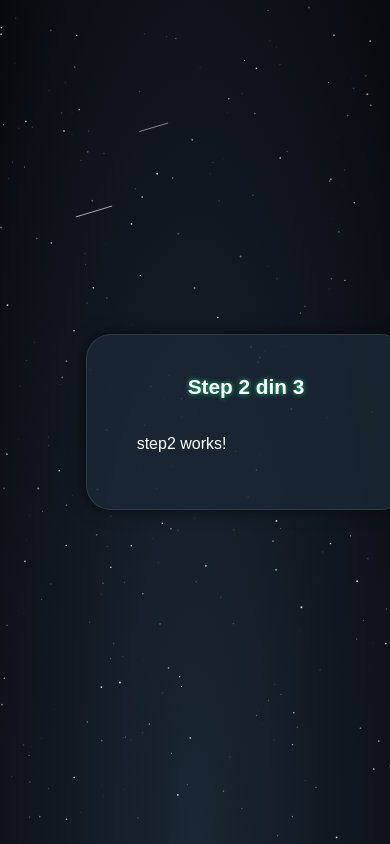
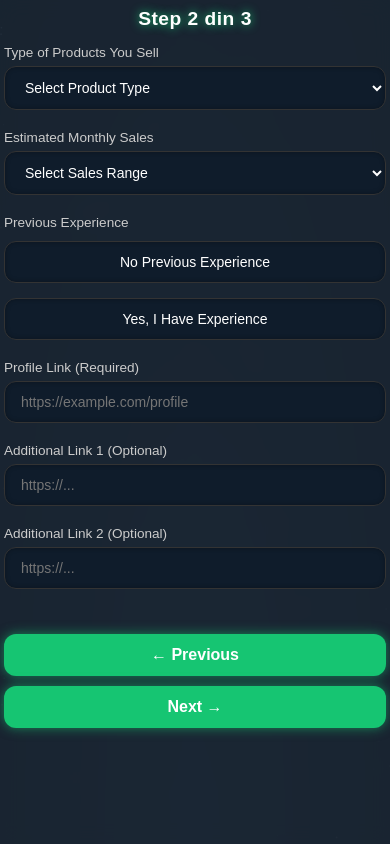
Before and after one commit to c-madalin/auth_dev_page, an Angular app in the folder seller2/: page / in a window 390 px wide. Both pictures are taken after a click on the button "Next →". Built offline with nearby package versions, Linux system fonts and the light colour scheme.

Commit message:
chiar merge

```diff
--- a/seller2/src/app/components/seller-form/seller-form.component.css
+++ b/seller2/src/app/components/seller-form/seller-form.component.css
@@ -1,70 +1,103 @@
+/* seller-form.component.css */
 .login-box {
-  background: rgba(27, 39, 53, 0.85);
+  background: rgba(27, 39, 53, 0.9);
   border-radius: 25px;
   border: 1px solid rgba(255, 255, 255, 0.1);
-  width: 850px;
-  height: 850px;
-  padding: 40px 50px;
+  width: 800px;
+  height: 800px;
+  padding: 30px 40px;
   display: flex;
   flex-direction: column;
   align-items: center;
   box-shadow:
-    0 0 10px rgba(2, 2, 2, 0.5),
-    0 0 20px rgba(19, 21, 21, 0.3);
-  transition: box-shadow 0.3s ease;
+    0 0 30px rgba(0, 188, 212, 0.1),
+    0 10px 40px rgba(0, 0, 0, 0.3);
+  transition: all 0.3s ease;
   overflow: hidden;
+  backdrop-filter: blur(10px);
+}
+
+.login-box:hover {
+  box-shadow:
+    0 0 40px rgba(0, 188, 212, 0.15),
+    0 15px 50px rgba(0, 0, 0, 0.4);
 }
 
 .step-header {
-  font-size: 1.3rem;
-  font-weight: 600;
-  margin-bottom: 20px;
+  font-size: 1.5rem;
+  font-weight: 700;
+  margin-bottom: 25px;
   color: #fff;
-  text-shadow: 0 0 5px #16c572;
+  text-shadow: 0 0 10px #16c572;
+  text-align: center;
+  letter-spacing: 0.5px;
 }
 
-/* Animatie */
-.fade {
-  animation: fadeIn 0.5s ease;
-}
 .step-container {
-  animation: slideIn 1.3s ease forwards;
-  opacity: 0;
   width: 100%;
   flex-grow: 1;
+  display: flex;
+  flex-direction: column;
+  min-height: 0; /* Important for proper flex behavior */
 }
+
+/* Animations */
+.fade {
+  animation: fadeIn 0.6s ease-out;
+}
+
+.step-container {
+  animation: slideIn 0.8s ease-out forwards;
+  opacity: 0;
+}
+
 @keyframes fadeIn {
   from {
     opacity: 0;
-    transform: translateX(30px);
+    transform: translateY(-20px) scale(0.95);
   }
   to {
     opacity: 1;
-    transform: translateX(0);
+    transform: translateY(0) scale(1);
   }
 }
+
 @keyframes slideIn {
   0% {
-    transform: translateX(60px);
+    transform: translateX(30px);
     opacity: 0;
   }
   100% {
     transform: translateX(0);
     opacity: 1;
   }
-}.login-box {
-  background: rgba(27, 39, 53, 0.85);
-  border-radius: 25px;
-  border: 1px solid rgba(255, 255, 255, 0.1);
-  width: 100%;
-  height: 100%;
-  padding: 40px 50px;
-  display: flex;
-  flex-direction: column;
-  align-items: center;
-  box-shadow:
-    0 0 10px rgba(2, 2, 2, 0.5),
-    0 0 20px rgba(19, 21, 21, 0.3);
-  transition: box-shadow 0.3s ease;
-  overflow: hidden;
 }
+
+/* Responsive adjustments */
+@media (max-width: 768px) {
+  .login-box {
+    width: 95vw;
+    height: 95vh;
+    padding: 20px;
+    border-radius: 20px;
+  }
+
+  .step-header {
+    font-size: 1.3rem;
+    margin-bottom: 20px;
+  }
+}
+
+@media (max-width: 480px) {
+  .login-box {
+    width: 98vw;
+    height: 98vh;
+    padding: 15px;
+    border-radius: 15px;
+  }
+
+  .step-header {
+    font-size: 1.2rem;
+    margin-bottom: 15px;
+  }
+}
--- a/seller2/src/app/components/step2/step2.component.css
+++ b/seller2/src/app/components/step2/step2.component.css
@@ -1,5 +1,226 @@
+/* step2.component.css */
+.step2-form {
+  width: 100%;
+  height: 100%;
+  display: flex;
+  flex-direction: column;
+  color: #fff;
+  gap: 25px;
+}
+
+.section-title {
+  font-size: 1.1rem;
+  font-weight: 600;
+  color: #16c572;
+  text-align: center;
+  margin: 0;
+}
+
+.form-grid {
+  display: grid;
+  grid-template-columns: 1fr 1fr;
+  gap: 20px 40px;
+}
+
+.form-field {
+  display: flex;
+  flex-direction: column;
+}
+
+.full-width {
+  grid-column: span 2;
+}
+
+label {
+  font-size: 0.85rem;
+  color: #ccc;
+  margin-bottom: 6px;
+}
+
+input, select {
+  background-color: #0f1c2b;
+  border: 1px solid #333;
+  border-radius: 12px;
+  padding: 12px 16px;
+  color: #fff;
+  font-size: 14px;
+  width: 100%;
+  box-shadow: inset 0 0 5px rgba(0, 0, 0, 0.3);
+  transition: border-color 0.3s ease;
+  box-sizing: border-box;
+}
+
+input:focus, select:focus {
+  border-color: #16c572;
+  outline: none;
+  box-shadow: 0 0 8px #16c572;
+}
+
+select option {
+  background-color: #0f1c2b;
+  color: #fff;
+}
+
+/* Experience Buttons */
+.experience-buttons {
+  display: flex;
+  gap: 15px;
+  margin-top: 5px;
+}
+
+.experience-buttons button {
+  flex: 1;
+  padding: 12px 20px;
+  border-radius: 12px;
+  background-color: #0f1c2b;
+  border: 1px solid #333;
+  color: #fff;
+  font-size: 14px;
+  cursor: pointer;
+  transition: all 0.3s ease;
+  box-shadow: inset 0 0 5px rgba(0, 0, 0, 0.3);
+}
+
+.experience-buttons button:hover {
+  border-color: #16c572;
+  box-shadow: 0 0 8px rgba(22, 197, 114, 0.5);
+}
+
+.experience-buttons button.active {
+  background-color: #16c572;
+  border-color: #16c572;
+  box-shadow: 0 0 12px rgba(22, 197, 114, 0.6);
+}
+
+/* Experience Section */
+.experience-section {
+  background-color: rgba(15, 28, 43, 0.5);
+  border-radius: 12px;
+  padding: 20px;
+  border: 1px solid #333;
+  margin-top: 10px;
+}
+
+/* Textarea */
+.textarea-container {
+  position: relative;
+}
+
+textarea {
+  background-color: #0f1c2b;
+  border: 1px solid #333;
+  border-radius: 12px;
+  padding: 12px 16px;
+  color: #fff;
+  font-size: 14px;
+  width: 100%;
+  min-height: 100px;
+  resize: vertical;
+  font-family: inherit;
+  box-shadow: inset 0 0 5px rgba(0, 0, 0, 0.3);
+  transition: border-color 0.3s ease;
+  box-sizing: border-box;
+}
+
+textarea:focus {
+  border-color: #16c572;
+  outline: none;
+  box-shadow: 0 0 8px #16c572;
+}
+
+textarea::placeholder {
+  color: #666;
+}
+
+.char-counter {
+  position: absolute;
+  bottom: 8px;
+  right: 12px;
+  font-size: 12px;
+  color: #888;
+  background-color: rgba(15, 28, 43, 0.8);
+  padding: 2px 6px;
+  border-radius: 4px;
+}
+
+/* File Upload */
+.file-upload {
+  margin-top: 5px;
+}
+
+.file-input {
+  display: none;
+}
+
+.file-label {
+  display: inline-block;
+  padding: 12px 20px;
+  background-color: #0f1c2b;
+  border: 1px solid #333;
+  border-radius: 12px;
+  color: #fff;
+  cursor: pointer;
+  transition: all 0.3s ease;
+  box-shadow: inset 0 0 5px rgba(0, 0, 0, 0.3);
+  font-size: 14px;
+}
+
+.file-label:hover {
+  border-color: #16c572;
+  box-shadow: 0 0 8px rgba(22, 197, 114, 0.5);
+}
+
+/* Image Previews */
+.image-previews {
+  display: grid;
+  grid-template-columns: repeat(auto-fill, minmax(100px, 1fr));
+  gap: 10px;
+  margin-top: 15px;
+}
+
+.image-preview {
+  position: relative;
+  border-radius: 8px;
+  overflow: hidden;
+  aspect-ratio: 1;
+}
+
+.image-preview img {
+  width: 100%;
+  height: 100%;
+  object-fit: cover;
+}
+
+.remove-btn {
+  position: absolute;
+  top: 5px;
+  right: 5px;
+  width: 20px;
+  height: 20px;
+  background-color: rgba(255, 0, 0, 0.8);
+  color: white;
+  border: none;
+  border-radius: 50%;
+  cursor: pointer;
+  font-size: 12px;
+  display: flex;
+  align-items: center;
+  justify-content: center;
+  transition: background-color 0.3s ease;
+}
+
+.remove-btn:hover {
+  background-color: rgba(255, 0, 0, 1);
+}
+
+/* Navigation Buttons */
+.nav-buttons {
+  display: flex;
+  justify-content: space-between;
+  margin-top: 20px;
+}
+
 .nav-button {
-  margin-top: 30px;
   padding: 12px 24px;
   border-radius: 12px;
   background-color: #16c572;
@@ -8,10 +229,41 @@
   font-weight: bold;
   border: none;
   cursor: pointer;
-  transition: box-shadow 0.3s ease;
+  transition: all 0.3s ease;
   box-shadow: 0 0 12px rgba(22, 197, 114, 0.6);
 }
+
 .nav-button:hover {
   box-shadow: 0 0 20px rgba(22, 197, 114, 1);
   transform: scale(1.03);
 }
+
+.nav-button.prev {
+  background-color: #16c572;
+  box-shadow: 0 0 12px rgba(22, 197, 114, 0.6);
+}
+
+.nav-button.prev:hover {
+  box-shadow: 0 0 20px rgba(22, 197, 114, 1);
+}
+
+/* Responsive */
+@media (max-width: 768px) {
+  .form-grid {
+    grid-template-columns: 1fr;
+    gap: 20px;
+  }
+
+  .full-width {
+    grid-column: span 1;
+  }
+
+  .experience-buttons {
+    flex-direction: column;
+  }
+
+  .nav-buttons {
+    flex-direction: column;
+    gap: 10px;
+  }
+}
--- a/seller2/src/app/components/step2/step2.component.html
+++ b/seller2/src/app/components/step2/step2.component.html
@@ -1 +1,103 @@
-<p>step2 works!</p>
+<!-- step2.component.html -->
+<form class="step2-form">
+
+  <div class="form-grid">
+    <div class="form-field">
+      <label>Type of Products You Sell</label>
+      <select [(ngModel)]="productType" name="productType">
+        <option value="" disabled selected>Select Product Type</option>
+        <option value="accounts">Accounts</option>
+        <option value="boosting">Boosting</option>
+        <option value="currency">Currency</option>
+        <option value="items">Items</option>
+        <option value="topup">Top Up</option>
+      </select>
+    </div>
+
+    <div class="form-field">
+      <label>Estimated Monthly Sales</label>
+      <select [(ngModel)]="salesRange" name="salesRange">
+        <option value="" disabled selected>Select Sales Range</option>
+        <option value="0-500">0-500$</option>
+        <option value="500-1000">500$-1000$</option>
+        <option value="1000+">1000+$</option>
+      </select>
+    </div>
+
+    <div class="form-field full-width">
+      <label>Previous Experience</label>
+      <div class="experience-buttons">
+        <button
+          type="button"
+          [class.active]="experience === 'no'"
+          (click)="experience = 'no'">
+          No Previous Experience
+        </button>
+        <button
+          type="button"
+          [class.active]="experience === 'yes'"
+          (click)="experience = 'yes'">
+          Yes, I Have Experience
+        </button>
+      </div>
+    </div>
+
+    <!-- Experience Details - Show only if "Yes" is selected -->
+    <div *ngIf="experience === 'yes'" class="form-field full-width experience-section">
+      <div class="form-field full-width">
+        <label>Describe Your Experience (max 500 characters)</label>
+        <div class="textarea-container">
+          <textarea
+            [(ngModel)]="description"
+            name="description"
+            maxlength="500"
+            placeholder="Tell us about your previous selling experience..."></textarea>
+          <div class="char-counter">{{ description.length }}/500</div>
+        </div>
+      </div>
+
+      <div class="form-field full-width">
+        <label>Upload Images (1-5 images)</label>
+        <div class="file-upload">
+          <input
+            type="file"
+            id="imageUpload"
+            multiple
+            accept="image/*"
+            (change)="onFileSelected($event)"
+            class="file-input">
+          <label for="imageUpload" class="file-label">
+            Choose Images
+          </label>
+        </div>
+
+        <div *ngIf="previewImages.length > 0" class="image-previews">
+          <div *ngFor="let img of previewImages; let i = index" class="image-preview">
+            <img [src]="img" [alt]="'Preview ' + (i + 1)">
+            <button type="button" class="remove-btn" (click)="removeImage(i)">×</button>
+          </div>
+        </div>
+      </div>
+    </div>
+
+    <div class="form-field full-width">
+      <label>Profile Link (Required)</label>
+      <input type="url" [(ngModel)]="link1" name="link1" placeholder="https://example.com/profile">
+    </div>
+
+    <div class="form-field">
+      <label>Additional Link 1 (Optional)</label>
+      <input type="url" [(ngModel)]="link2" name="link2" placeholder="https://...">
+    </div>
+
+    <div class="form-field">
+      <label>Additional Link 2 (Optional)</label>
+      <input type="url" [(ngModel)]="link3" name="link3" placeholder="https://...">
+    </div>
+  </div>
+
+  <div class="nav-buttons">
+    <button type="button" class="nav-button prev" (click)="prev.emit()">← Previous</button>
+    <button type="button" class="nav-button next" (click)="next.emit()">Next →</button>
+  </div>
+</form>
--- a/seller2/src/app/components/step2/step2.component.ts
+++ b/seller2/src/app/components/step2/step2.component.ts
@@ -1,14 +1,49 @@
+// step2.component.ts
 import { Component, EventEmitter, Output } from '@angular/core';
+import { NgIf, NgFor } from '@angular/common';
+import { FormsModule } from '@angular/forms';
 
 @Component({
   selector: 'app-step2',
-  imports: [],
   standalone: true,
   templateUrl: './step2.component.html',
-  styleUrls: ['./step2.component.css']
+  styleUrls: ['./step2.component.css'],
+  imports: [NgIf, NgFor, FormsModule],
 })
 export class Step2Component {
   @Output() next = new EventEmitter<void>();
   @Output() prev = new EventEmitter<void>();
 
+  productType = '';
+  salesRange = '';
+  experience: 'no' | 'yes' | '' = '';
+  description = '';
+  previewImages: string[] = [];
+
+  link1 = '';
+  link2 = '';
+  link3 = '';
+
+  onFileSelected(event: any) {
+    const files = event.target.files;
+    this.previewImages = [];
+
+    if (files && files.length <= 5) {
+      for (let file of files) {
+        if (file.type.startsWith('image/')) {
+          const reader = new FileReader();
+          reader.onload = (e) => {
+            if (reader.result) {
+              this.previewImages.push(reader.result as string);
+            }
+          };
+          reader.readAsDataURL(file);
+        }
+      }
+    }
+  }
+
+  removeImage(index: number) {
+    this.previewImages.splice(index, 1);
+  }
 }
```
